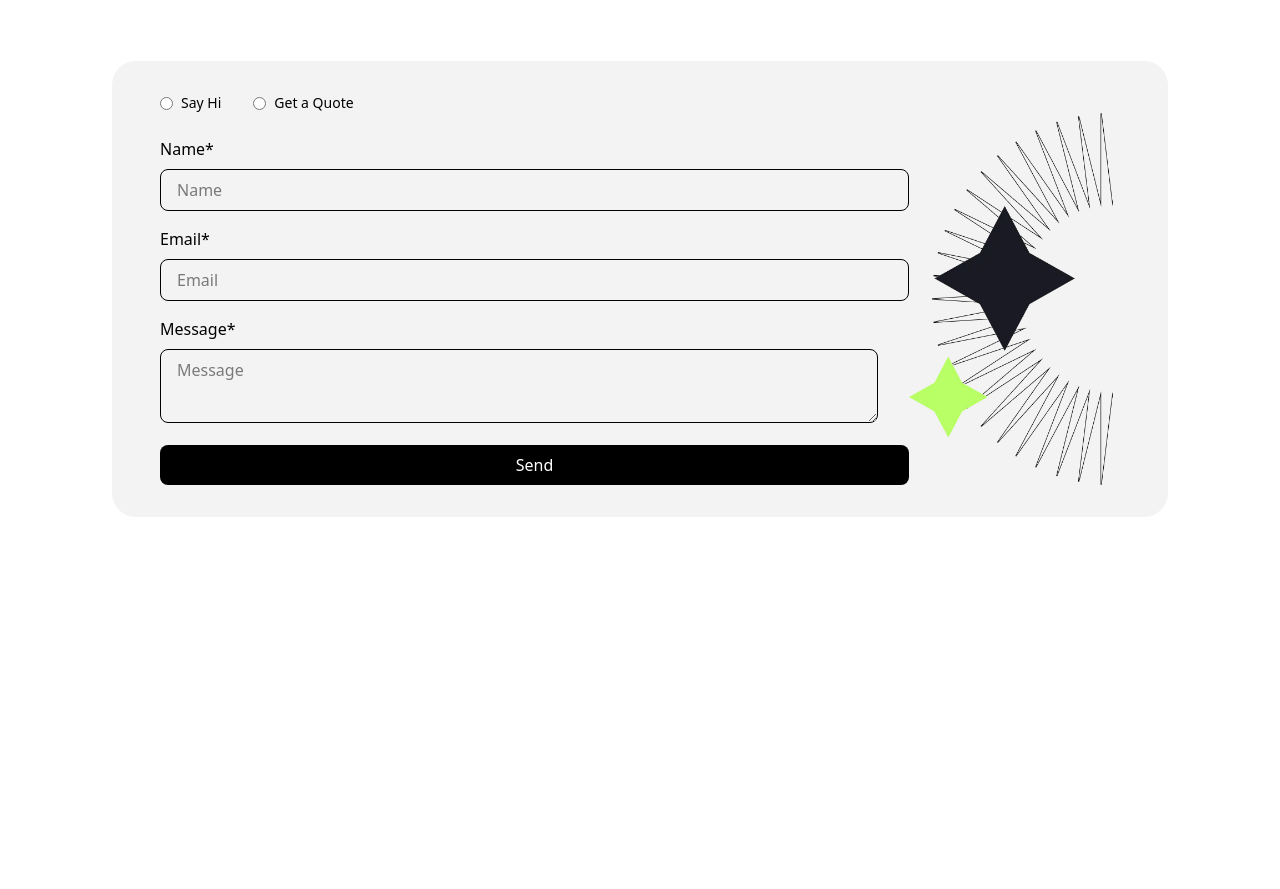
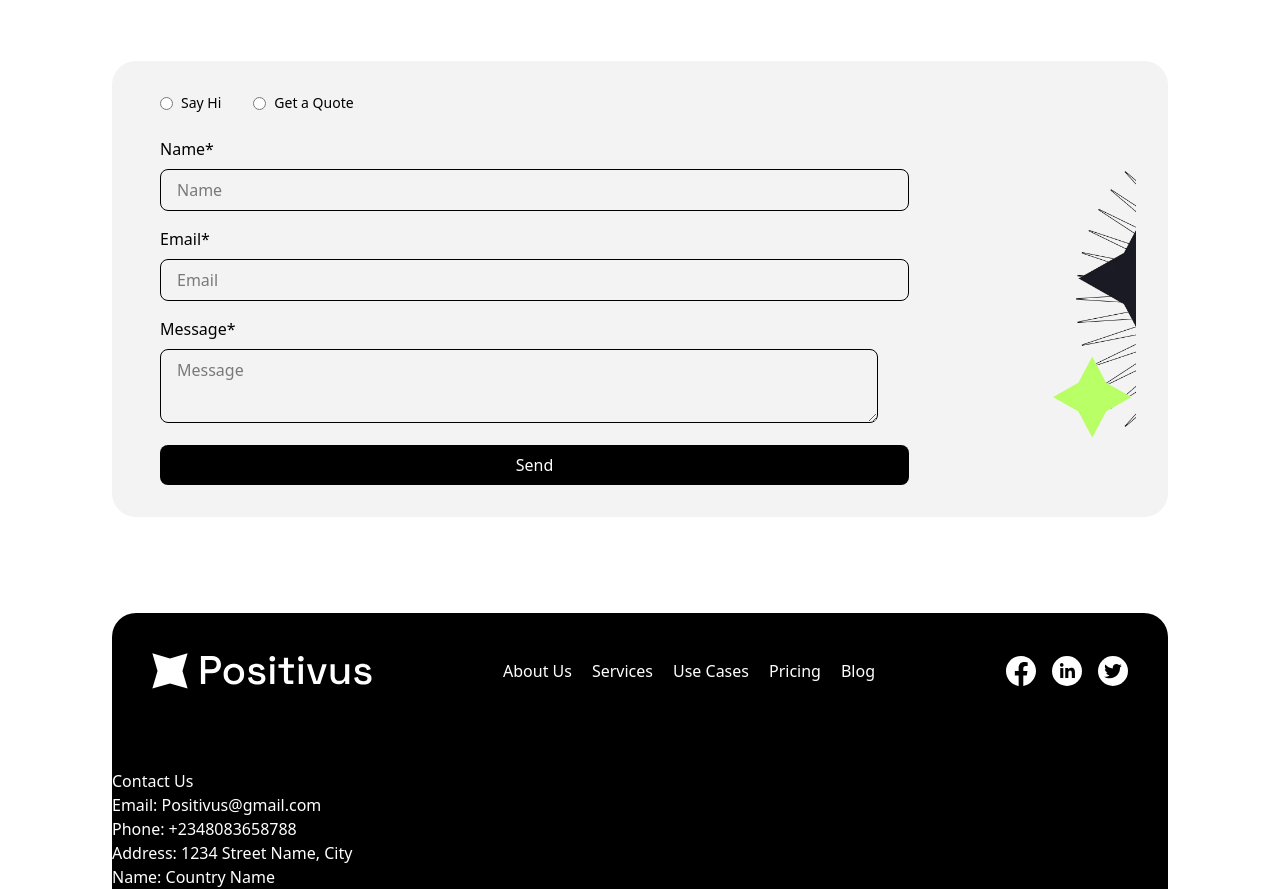
Before and after one commit to DusuTimothy/Positivus_landing_page, a website: page index.html in a window 1280 px wide. Shown: the part 5271-6160 px from the top of the page. Before the commit the page ends 5788 px from the top, so only its background shows below. Drawn offline with Linux system fonts and the light colour scheme.

Commit message:
added footer section

```diff
--- a/index.html
+++ b/index.html
@@ -493,7 +493,7 @@
       </aside>
 
       <!-- Details input section -->
-      <article class="flex justify-between">
+      <article class="flex justify-between gap-36 overflow-hidden">
         <aside class="flex flex-col mt-6">
           <!-- Name -->
           <div>
@@ -508,7 +508,8 @@
           <!-- Message -->
           <div>
             <label for="" class="font-medium block">Message*</label>
-            <textarea name="" id="" placeholder="Message" class="border rounded-lg mt-2 mb-4 pl-4 py-2 pb-4 pr-125"></textarea>
+            <textarea name="" id="" placeholder="Message"
+              class="border rounded-lg mt-2 mb-4 pl-4 py-2 pb-4 pr-125"></textarea>
           </div>
 
           <button type="submit" class="bg-black text-white rounded-lg py-2">Send</button>
@@ -520,9 +521,41 @@
 
   <!-- FOOTER SECTION -->
 
-  <main>
+  <footer class="bg-black text-white mx-28 rounded-t-3xl mt-24">
+    <!-- Footer Header -->
 
-  </main>
+    <section class="flex justify-between items-center p-10 mb-10">
+      <div><img src="img/positivus white Logo.svg" alt="Positivus_white_logo"></div>
+      <div>
+        <ul class="flex gap-5">
+          <li><a href="#">About Us</a></li>
+          <li><a href="#">Services</a></li>
+          <li><a href="#">Use Cases</a></li>
+          <li><a href="#">Pricing</a></li>
+          <li><a href="#">Blog</a></li>
+        </ul>
+      </div>
+      <div class="flex gap-4">
+        <img src="img/facebook_logo.svg" alt="">
+        <img src="img/LinkedIn logo.svg" alt="">
+        <img src="img/twitter logo.svg" alt="">
+      </div>
+    </section>
+    <!-- Footer Contact -->
+    <section>
+      <article>
+        <h3>Contact Us</h3>
+        <p>Email: Positivus@gmail.com</p>
+        <p>Phone: +2348083658788</p>
+        <p>Address: 1234 Street Name, City</p>
+        <p>Name: Country Name</p>
+      </article>
+      <article></article>
+    </section>
+
+    <!-- Footer Credits -->
+    <section></section>
+  </footer>
 
 </body>
 
```
Also changed, not shown: img/LinkedIn logo.svg (added), img/contact img2.jpeg (added), img/facebook_logo.svg (added), img/positivus white Logo.svg (added), img/twitter logo.svg (added), src/output.css.
